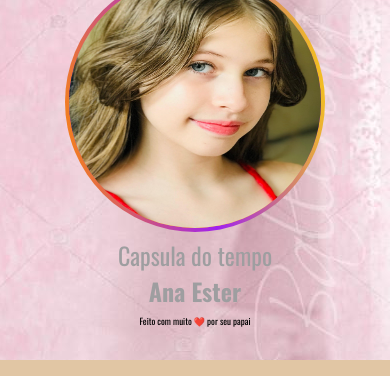
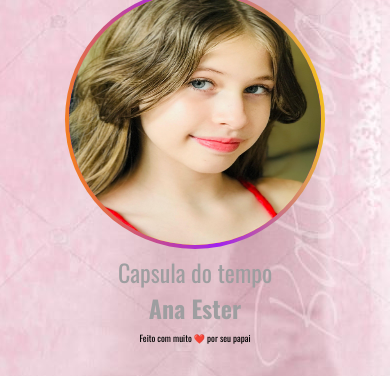
Before and after one commit to mavibs/Ana_Ester_spacetime, a plain HTML site: page index.html in a window 390 px wide. Shown: the part 113-489 px from the top of the page. Drawn offline with nearby package versions, Linux system fonts and the light colour scheme.

Commit message:
atualizacao-igoka

```diff
--- a/index.html
+++ b/index.html
@@ -31,7 +31,7 @@
           <small>
             14 de abril de 2023
           </small>
-          <h1>
+          <h1 id="titulo">
             Apresentação no aniversário do patronato
           </h1>
           <div>
--- a/style.css
+++ b/style.css
@@ -66,7 +66,8 @@ aside img:nth-child(2){
   border: 4px solid transparent;
   background: linear-gradient(#FFD700, #A020F0, #FF8C00)padding-box,
     linear-gradient(260deg, #FFD700, #A020F0, #FF8C00)border-box;
-}
+
+  }
 aside p{
   font-size: 2rem;
   color: #9e9ea0;
@@ -123,8 +124,8 @@ nav{
     font-size: 12px;
   }
   body{
-    grid-template-columns: 1fr;
-    grid-template-rows: 0.2fr 0.8fr;
+    grid-template-columns: 100%;
+    grid-template-rows: 20% 80%;
     grid-template-areas: "profile" "timeline";
   }
   aside{
```
